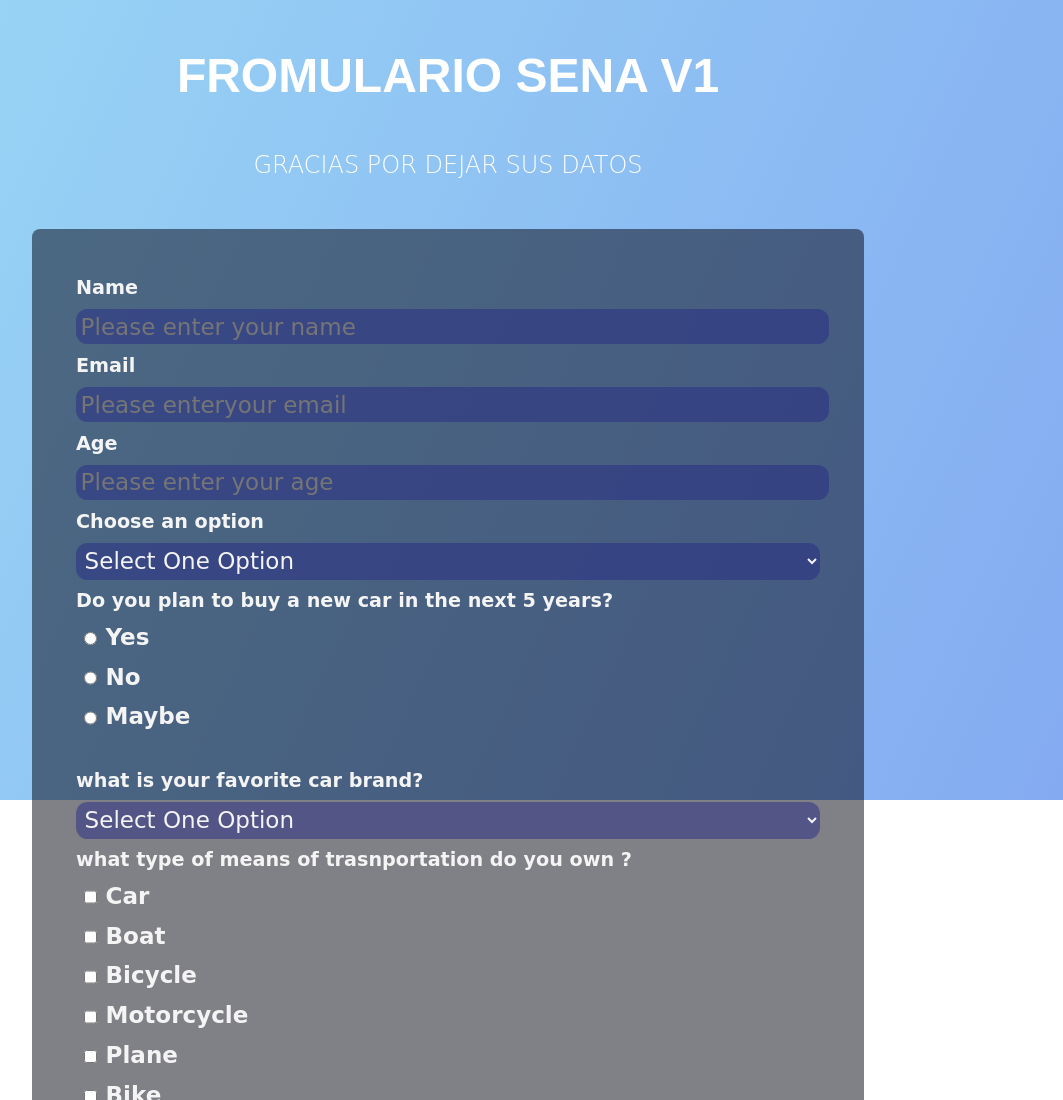
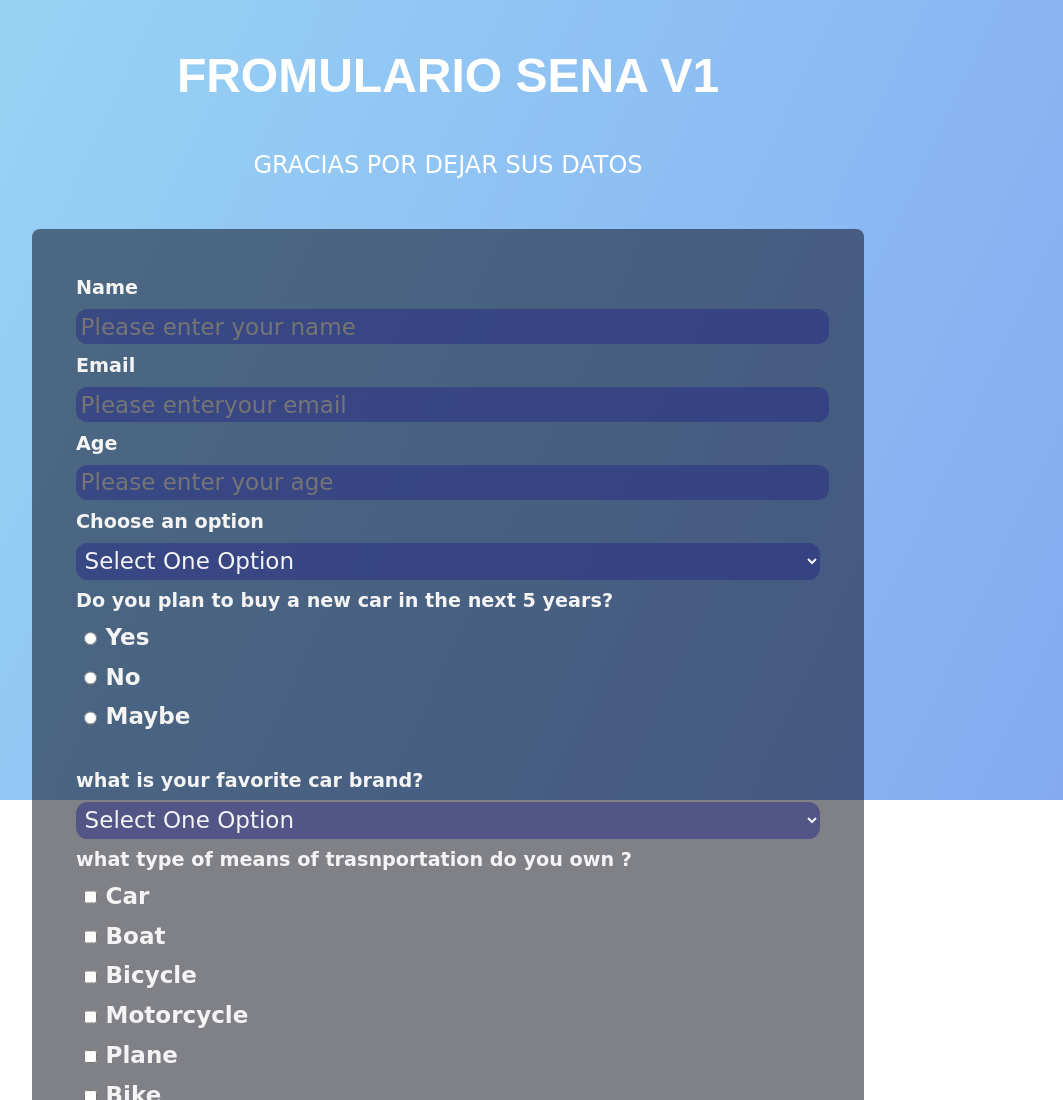
Before and after one commit to fabian2023SL/prueba_practica_fs, a website with bundled scripts: page index.html in a window 1280 px wide. Shown: the top 1100 px of the page, without its empty margins (192-1255 px from the left). Built offline with nearby package versions, Linux system fonts and the light colour scheme; files whose address does not match are found by name.

Commit message:
complento

```diff
--- a/assents/styles.css
+++ b/assents/styles.css
@@ -1,10 +1,7 @@
 body {
-
   color: rgb(255, 255, 255);
   margin: 0;
 }
-
-
 
 body::before {
   content: " ";
@@ -15,11 +12,11 @@ body::before {
   height: 100%;
   background-size: cover;
   z-index: -1;
-    background-image: linear-gradient(115deg,rgba(54, 178, 235, 0.5), rgba(9, 86, 228, 0.5)),
+  background-image:
+    linear-gradient(115deg, rgba(54, 178, 235, 0.5), rgba(9, 86, 228, 0.5)),
     url(./geometry-1023846_1920.jpg);
   background-repeat: no-repeat;
   background-position: center;
-
 }
 
 h1 {
@@ -30,11 +27,11 @@ h1 {
   padding: 0;
   font-size: 3em;
 }
+
 p {
   font-family: 'Italianno', cursive;
-    font-weight: 300;
   text-align: center;
-    margin:  5px auto 50px auto;
+  margin: 5px auto 50px auto;
   padding: 0;
   font-weight: 100px;
   font-size: 1.5em;
@@ -54,11 +51,11 @@ fieldset {
   border: none;
   margin: 0;
   padding: auto;
-
-
 }
 
-input, select, textarea {
+input,
+select,
+textarea {
   display: block;
   width: 100%;
   padding: 0.2em;
@@ -79,7 +76,6 @@ label {
   font-family: 'Italianno', cursive;
   color: rgb(244, 244, 244);
   font-weight: bolder;
-
 }
 
 .inline {
@@ -95,8 +91,8 @@ label {
   width: 25vw;
   margin: auto;
   padding: auto;
-    color : rgb(0, 0, 0);
+  color: rgb(0, 0, 0);
   background-color: rgb(195, 185, 174);
-    border-color:  rgb(0, 0, 0);
+  border-color: rgb(0, 0, 0);
   font-weight: bolder;
-   }:
+}
```
Lines whose indentation alone changed are shown as unchanged.
